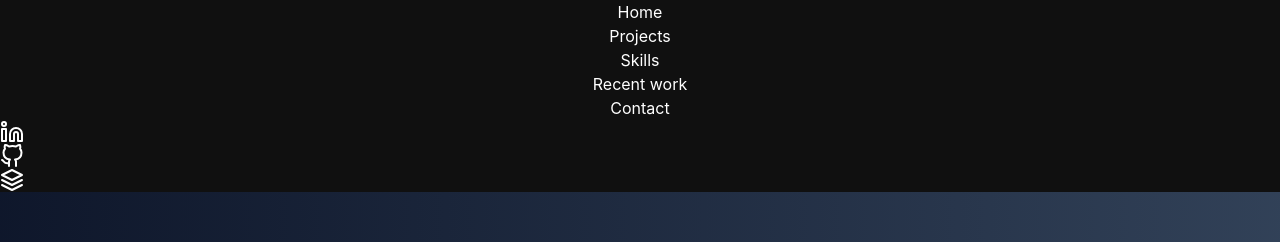
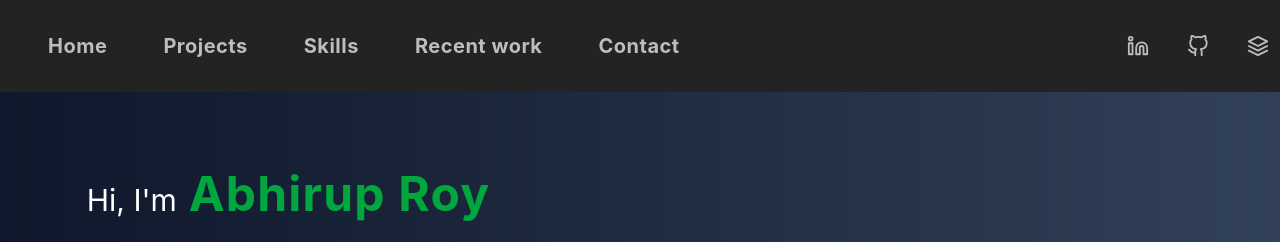
Before and after one commit to AbhirupRoy27/Portfolio, a React (Vite) app: page / in a window 1280 px wide. Shown: the top 242 px of the page. Built offline with nearby package versions, Linux system fonts and the light colour scheme.

Commit message:
reconfigured tailwind css utility classes

```diff
--- a/src/App.css
+++ b/src/App.css
@@ -1,11 +1,5 @@
 /* App Layout */
-.app-root {
-  width: 100%;
-  min-height: 100vh;
-  background: #101010;
-  display: flex;
-  flex-direction: column;
-}
+
 
 .main-content {
   flex: 1;
@@ -15,18 +9,6 @@
 
 /* Navigation */
 .navbar {
-  width: 100%;
-  background: #232323;
-  padding: 1%;
-  position: sticky;
-  top: 0;
-  left: 0;
-  z-index: 100;
-  box-shadow: 0 2px 16px 0 rgba(0, 0, 0, 0.04);
-  display: flex;
-  justify-content: center;
-  align-items: center;
-  min-height: 80px;
   transform: translateX(0);
 }
 
@@ -38,40 +20,10 @@
   height: 100%;
 }
 
-.nav-links {
-  list-style: none;
-  display: flex;
-  gap: 28px;
-  height: 100%;
-  align-items: center;
-}
 
-.nav-links li {
-  height: 100%;
-  display: flex;
-  align-items: center;
-  justify-content: center;
-}
 
-.nav-links li button {
-  color: #bdbdbd;
-  text-decoration: none;
-  font-size: 1.2rem;
-  font-weight: 600;
-  letter-spacing: 0.02em;
-  transition: color 0.2s;
-  padding: 8px 16px;
-  border: 0;
-  border-radius: 6px;
-  display: flex;
-  align-items: center;
-  height: 100%;
-  background-color: transparent;
-}
 
-.nav-links li button:active {
-  scale: 105%;
-}
+
 
 .nav-links li button:hover {
   color: white;
@@ -170,15 +122,6 @@
   }
 }
 
-.hero-intro {
-  width: 100%;
-  color: #bdbdbd;
-  margin-bottom: 36px;
-  max-width: 100rem;
-  text-align: left;
-
-}
-
 .hero-buttons {
   display: flex;
   gap: 1rem;
@@ -262,15 +205,6 @@
   height: 900px;
 }
 
-/* Responsive Styles */
-@media (max-width: 1380px) {
-
-  .hero-right {
-    clip-path: none;
-  }
-
-
-}
 
 @media (max-width: 1000px) {
   .hero-content {
@@ -289,24 +223,6 @@
 }
 
 @media (max-width: 900px) {
-  .hero-section {
-    min-height: 95lvh;
-    padding: 0;
-  }
-
-  .hero-content {
-    flex-direction: column;
-    gap: 2rem;
-    padding: 0 1rem;
-    margin-top: 2rem;
-  }
-
-  .hero-left {
-    width: 100%;
-    align-items: center;
-    text-align: center;
-    margin: 0;
-  }
 
   .skill-wrapper {
     height: 40px;
@@ -327,11 +243,7 @@
     margin: 0.5rem 0 0.5rem 0;
   }
 
-  .hero-right {
-    width: 100%;
-    justify-content: center;
-    margin-bottom: 2rem;
-  }
+
 }
 
 @media (max-width: 700px) {
@@ -447,50 +359,12 @@
 }
 
 
-@media (max-width: 480px) {
-  .hero-title {
-    font-size: 1.8rem;
-  }
 
 
-  .skill-prefix {
-    font-size: 1.2rem;
-  }
 
-  .hero-intro {
-    font-size: 0.95rem;
-  }
-
-  .hero-section {
-    padding: 1rem 0.5rem;
-  }
-}
-
-@media (min-width: 701px) and (max-width: 1200px) {
-  .hero-left {
-    margin-left: 0;
-  }
-
-  .navbar-content {
-    padding: 0 2rem;
-  }
-}
-
-@media (max-width: 1400px) {
-  .hero-left {
-    margin-left: 0;
-  }
-}
-
-@media (max-width: 770px) {
-  .recent-work-bg {
-    height: 1300px;
-  }
-}
 
 @media (min-width: 2081px) {
 
-  .hero-content,
   .navbar-content {
     max-width: 2080px;
     margin: 0 auto;
--- a/src/App.jsx
+++ b/src/App.jsx
@@ -5,6 +5,7 @@ import Skills from './components/Skills/Skills'
 import Projects from './components/Project/Projects'
 import Navlinks from './db/navlinks.json'
 import Homepage from './Pages/Homepage'
+import './App.css'
 
 const Footer = lazy(() => import('./components/Footer/index'))
 const NavLogos = lazy(() => import('./components/NavLogos/index'))
@@ -25,7 +26,7 @@ function App() {
       case 'contact':
         return (
           <Suspense fallback={<h1 className="p-1">Loading...</h1>}>
-            <div className="flex justify-center items-center">
+            <div className="flex justify-center items-center mb-20 lg:mb-40">
               <Contact />
             </div>
           </Suspense>
@@ -54,11 +55,11 @@ function App() {
   }
 
   return (
-    <div className="app-root">
-      <nav className="navbar">
-        <div className="navbar-content">
+    <div className=" bg-[#101010] flex flex-col">
+      <nav className="navbar bg-[#232323] sticky p[1%] top-0 left-0 z-[100] flex justify-center items-center">
+        <div className="navbar-content w-full flex items-center">
           <div
-            className={`hamburger${navOpen ? ' open' : ''}`}
+            className={`hamburger${navOpen ? ' open' : ''} `}
             onClick={() => setNavOpen(!navOpen)}
             aria-label="Toggle navigation"
             tabIndex={0}
@@ -68,12 +69,17 @@ function App() {
             <span></span>
             <span></span>
           </div>
-          <ul className={`nav-links${navOpen ? ' open' : ''}`}>
+          <ul
+            className={`nav-links${
+              navOpen ? ' open' : ''
+            } lg:flex lg:ml-10 lg:gap-10`}
+          >
             {Navlinks.map((link) => (
-              <li key={link.id}>
+              <li key={link.id} className="flex items-center justify-center">
                 <button
                   href={link.path}
                   onClick={() => handleNavLinkClick(`${link.handle}`)}
+                  className="text-[#bdbdbd] text-xl tracking-wide py-8 px-2 font-bold duration-300 hover:scale-104 hover:text-shadow-md/30 "
                 >
                   {link.link}
                 </button>
--- a/src/Pages/Homepage.jsx
+++ b/src/Pages/Homepage.jsx
@@ -79,7 +79,7 @@ function Homepage({ setActiveSection }) {
         </div>
         <div className="flex sm:h-full justify-center rounded-md lg:rounded-full lg:hover:p-4 duration-300 w-full sm:w-[50%] lg:shadow-xl lg:shadow-white/30 m-10">
           <img
-            className="rounded-md lg:rounded-full shadow-xl shadow-black/30"
+            className="rounded-md lg:rounded-full lg:shadow-xl lg:shadow-black/30 "
             src="https://res.cloudinary.com/ddu1fpkrw/image/upload/v1759126014/profile_ucj6m8.png"
             alt="Profile"
             title="Photo Abhirup Roy"
--- a/src/components/Contact/Contact.jsx
+++ b/src/components/Contact/Contact.jsx
@@ -21,7 +21,7 @@ const Contact = () => {
   }
 
   return (
-    <section className="px-[1rem] py-[2rem] bg-[#333] sm:bg-[#101010] flex flex-col justify-around items-center sm:max-w-[60%] mt-25 sm:mt-15">
+    <section className="px-[1rem] py-[2rem] bg-[#333] sm:bg-[#101010] flex flex-col justify-around items-center sm:max-w-[60%] mt-15">
       <h1 className="text-2xl sm:text-4xl tracking-wide px-2 py-[2rem] font-bold">
         Have a project in mind?
       </h1>
```
